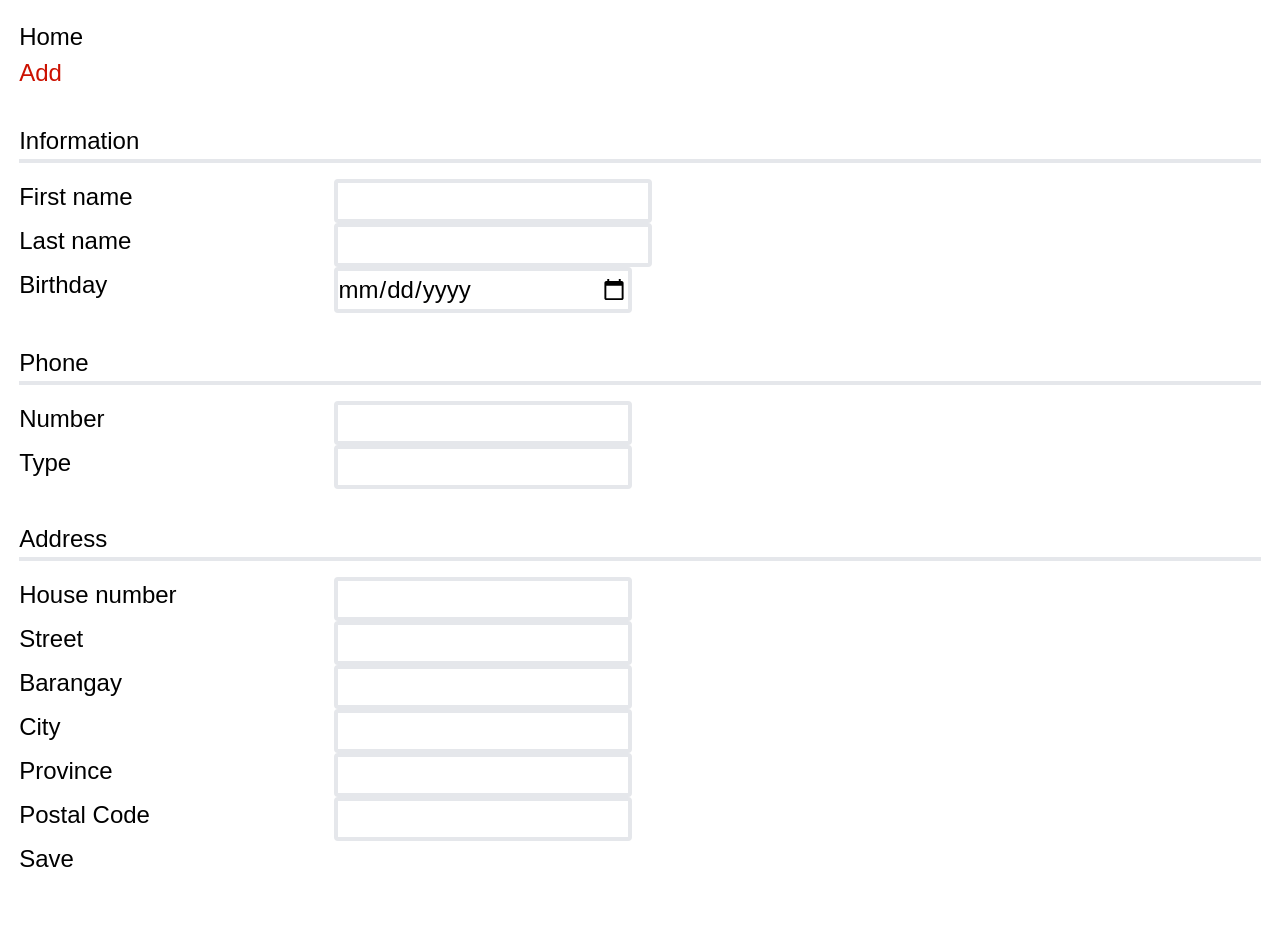
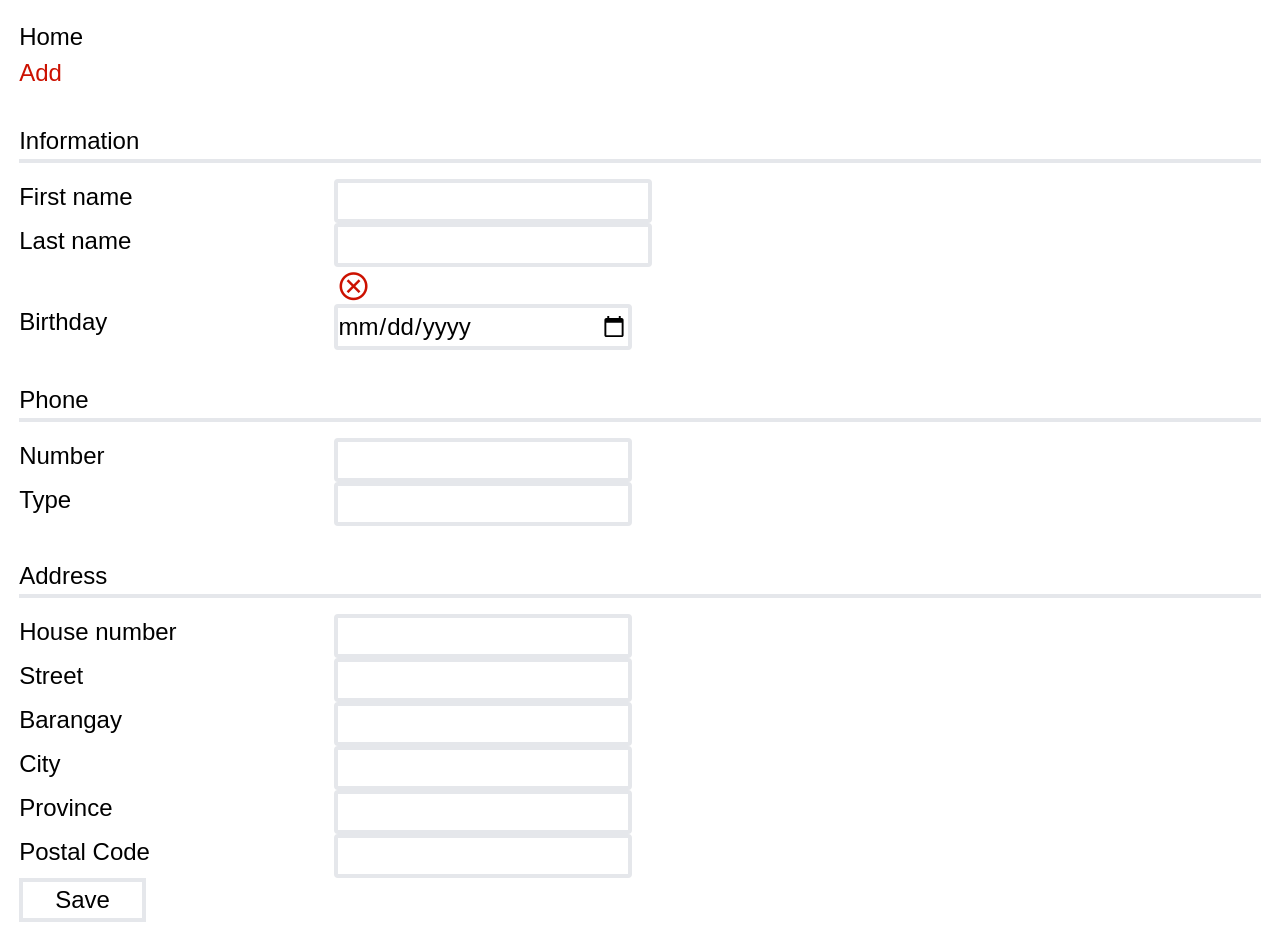
Before and after one commit to n0rbs/contacts-app-reactive, an Angular app: page /add in a window 1280 px wide. Before the commit the page ends 896 px from the top, so only its background shows below. Built offline with nearby package versions, Linux system fonts and the light colour scheme.

Commit message:
#5 - Add initial reactive validator for a few input boxes

```diff
--- a/src/app/components/contact-edit/contact-edit.component.css
+++ b/src/app/components/contact-edit/contact-edit.component.css
@@ -0,0 +1,8 @@
+.icon-reactive {
+  font-size: 1.4em;
+}
+.error {
+  color: #cc1100;
+  vertical-align: middle;
+  margin-left: 0.2rem;
+}
--- a/src/app/components/contact-edit/contact-edit.component.html
+++ b/src/app/components/contact-edit/contact-edit.component.html
@@ -4,11 +4,28 @@
       <div class="border-b-4 mb-4 mt-8">Information</div>
       <div class="grid grid-cols-4 gap-4">
         <div><label>First name</label></div>
-        <div><input class="border-4 rounded" formControlName="firstName"></div>
+        <div>
+          <input class="border-4 rounded" formControlName="firstName">
+          <span
+            *ngIf="
+            firstName.errors?.['required']
+            && firstName.touched
+            "
+            class="icon-reactive material-symbols-outlined">cancel</span>
+          <span
+            *ngIf="
+            firstName.errors?.['minlength']
+            && firstName.touched
+            "
+          >Min length 5</span>
+        </div>
       </div>
       <div class="grid grid-cols-4 gap-4">
         <div><label>Last name</label></div>
-        <div><input class="border-4 rounded" formControlName="lastName"></div>
+        <div>
+          <input class="border-4 rounded" formControlName="lastName">
+          <span [class.error]="contactForm.controls.lastName.invalid" class="icon-reactive material-symbols-outlined">cancel</span>
+        </div>
       </div>
       <div class="grid grid-cols-4 gap-4">
         <label>Birthday</label>
@@ -54,7 +71,7 @@
       </div>
     </section>
     <div>
-      <button type="submit">Save</button>
+      <button class="rouned border-4 px-8" type="submit" [disabled]="contactForm.invalid">Save</button>
     </div>
   </form>
 </div>
--- a/src/app/components/contact-edit/contact-edit.component.ts
+++ b/src/app/components/contact-edit/contact-edit.component.ts
@@ -1,18 +1,29 @@
+import { CommonModule } from '@angular/common';
 import { Component, OnInit } from '@angular/core';
 import { ReactiveFormsModule, FormBuilder, Validators } from '@angular/forms';
 import { provideAnimations } from '@angular/platform-browser/animations';
 
+import { Barangays, Cities, Provinces } from '../../constants/data';
+
 @Component({
   selector: 'song-contact-edit',
   standalone: true,
-  imports: [ReactiveFormsModule],
+  imports: [ReactiveFormsModule, CommonModule],
   templateUrl: './contact-edit.component.html',
   styleUrl: './contact-edit.component.css'
 })
 export class ContactEditComponent implements OnInit {
+  provinces = Provinces;
+  cities = Cities;
+  barangays = Barangays;
   contactForm = this.formBuilder.group({
-    firstName: ['', Validators.required],
-    lastName: ['', Validators.required],
+    firstName: ['', [
+      Validators.required,
+      Validators.minLength(5),
+    ]],
+    lastName: ['', [
+      Validators.required
+    ]],
     birthday: ['', Validators.required],
     phone: this.formBuilder.group({
       phoneNumber: ['', Validators.required],
@@ -28,12 +39,18 @@ export class ContactEditComponent implements OnInit {
     }),
   });
 
-  constructor(private formBuilder: FormBuilder) {
-  }
+  constructor(private formBuilder: FormBuilder) {}
+
   ngOnInit() {
   }
 
+  get firstName() {
+    return this.contactForm.controls.firstName;
+  }
+  get lastName() {
+    return this.contactForm.controls.lastName;
+  }
+
   saveContact() {
-    console.log(this.contactForm.controls.phone);
   }
 }
```
